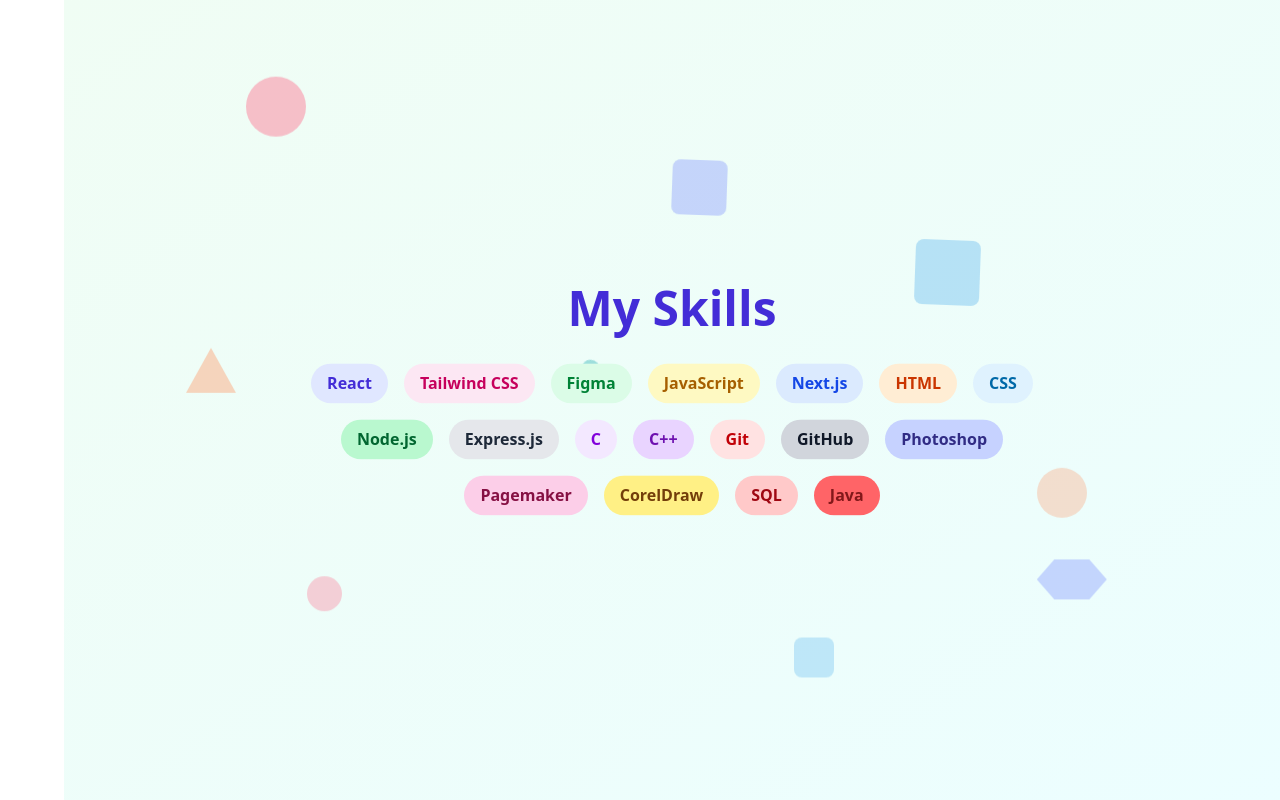
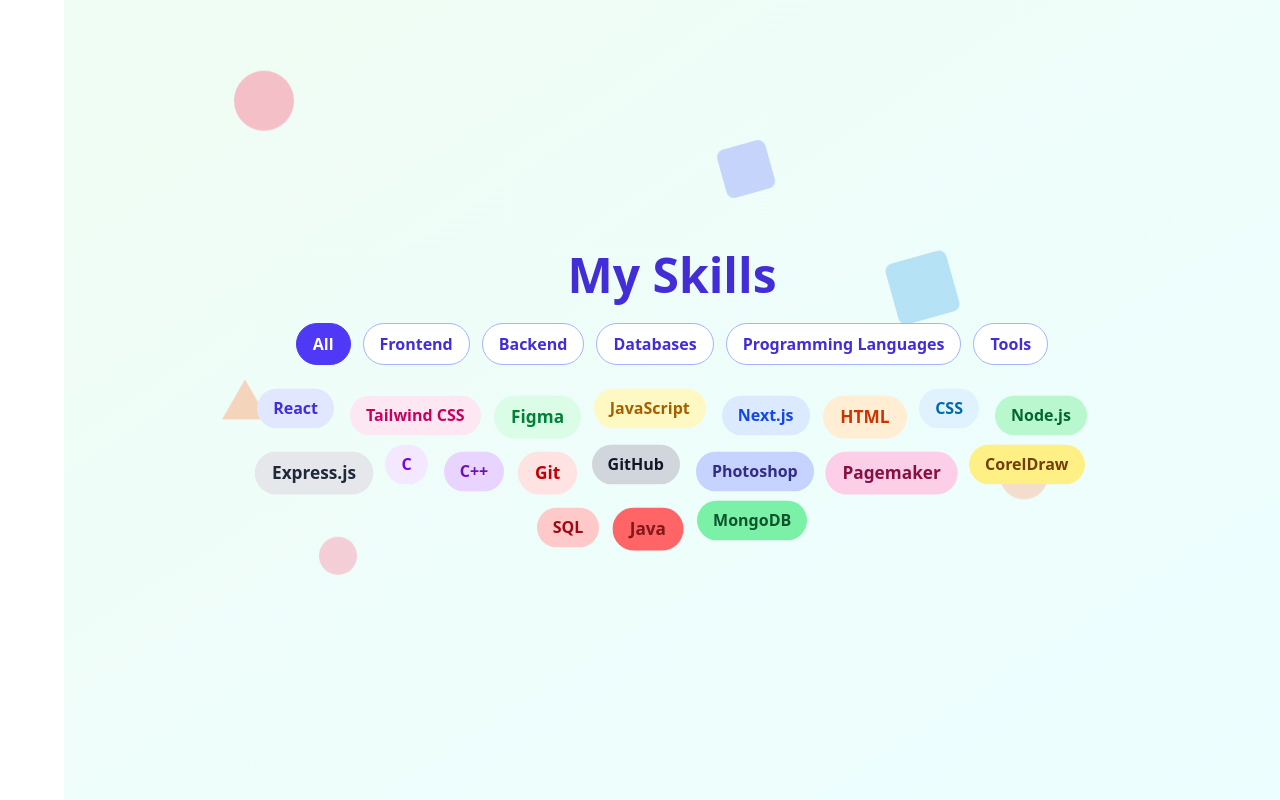
Before and after one commit to zuveriyakhan05/Next.js_Portfolio, a Next.js app: page /skills in a window 1280 px wide. Built offline with nearby package versions, Linux system fonts and the light colour scheme.

Commit message:
Next.js Portfolio

```diff
--- a/src/app/projects/page.js
+++ b/src/app/projects/page.js
@@ -8,9 +8,9 @@
         <div className="grid md:grid-cols-2 gap-6 mt-8">
           {/* Example Project Cards */}
           <div className="bg-white shadow rounded-lg p-6 text-left">
-            <h2 className="font-bold text-lg text-indigo-700 mb-2">Awesome Portfolio</h2>
-            <p className="text-gray-600 mb-2">A responsive, animated portfolio site made with Next.js and Tailwind CSS.</p>
-            <a href="https://yourprojecturl.com" target="_blank" rel="noopener" className="text-indigo-500 hover:underline">Live Demo</a>
+            <h2 className="font-bold text-lg text-indigo-700 mb-2">React Developer Portfolio</h2>
+            <p className="text-gray-600 mb-2">A responsive, animated portfolio site made with React.js and Tailwind CSS.</p>
+            <a href="https://zuveriyakhan.netlify.app/" target="_blank" rel="noopener" className="text-indigo-500 hover:underline">Live Demo</a>
           </div>
           <div className="bg-white shadow rounded-lg p-6 text-left">
             <h2 className="font-bold text-lg text-indigo-700 mb-2">Design System UI Kit</h2>
--- a/src/app/skills/page.js
+++ b/src/app/skills/page.js
@@ -4,402 +4,160 @@
 
 export default function Skills() {
   const [animate, setAnimate] = useState(false);
+  const [selectedCategory, setSelectedCategory] = useState("All");
 
   useEffect(() => {
     setAnimate(true);
   }, []);
 
   const skills = [
-    { name: "React", color: "bg-indigo-100", text: "text-indigo-700" },
-    { name: "Tailwind CSS", color: "bg-pink-100", text: "text-pink-700" },
-    { name: "Figma", color: "bg-green-100", text: "text-green-700" },
-    { name: "JavaScript", color: "bg-yellow-100", text: "text-yellow-700" },
-    { name: "Next.js", color: "bg-blue-100", text: "text-blue-700" },
-    { name: "HTML", color: "bg-orange-100", text: "text-orange-700" },
-    { name: "CSS", color: "bg-sky-100", text: "text-sky-700" },
-    { name: "Node.js", color: "bg-green-200", text: "text-green-800" },
-    { name: "Express.js", color: "bg-gray-200", text: "text-gray-800" },
-    { name: "C", color: "bg-purple-100", text: "text-purple-700" },
-    { name: "C++", color: "bg-purple-200", text: "text-purple-800" },
-    { name: "Git", color: "bg-red-100", text: "text-red-700" },
-    { name: "GitHub", color: "bg-gray-300", text: "text-gray-900" },
-    { name: "Photoshop", color: "bg-indigo-200", text: "text-indigo-900" },
-    { name: "Pagemaker", color: "bg-pink-200", text: "text-pink-900" },
-    { name: "CorelDraw", color: "bg-yellow-200", text: "text-yellow-900" },
-    { name: "SQL", color: "bg-red-200", text: "text-red-800" },
-    { name: "Java", color: "bg-red-400", text: "text-red-900" },
+    { name: "React", color: "bg-indigo-100", text: "text-indigo-700", category: "Frontend" },
+    { name: "Tailwind CSS", color: "bg-pink-100", text: "text-pink-700", category: "Frontend" },
+    { name: "Figma", color: "bg-green-100", text: "text-green-700", category: "Tools" },
+    { name: "JavaScript", color: "bg-yellow-100", text: "text-yellow-700", category: "Programming Languages" },
+    { name: "Next.js", color: "bg-blue-100", text: "text-blue-700", category: "Frontend" },
+    { name: "HTML", color: "bg-orange-100", text: "text-orange-700", category: "Frontend" },
+    { name: "CSS", color: "bg-sky-100", text: "text-sky-700", category: "Frontend" },
+    { name: "Node.js", color: "bg-green-200", text: "text-green-800", category: "Backend" },
+    { name: "Express.js", color: "bg-gray-200", text: "text-gray-800", category: "Backend" },
+    { name: "C", color: "bg-purple-100", text: "text-purple-700", category: "Programming Languages" },
+    { name: "C++", color: "bg-purple-200", text: "text-purple-800", category: "Programming Languages" },
+    { name: "Git", color: "bg-red-100", text: "text-red-700", category: "Tools" },
+    { name: "GitHub", color: "bg-gray-300", text: "text-gray-900", category: "Tools" },
+    { name: "Photoshop", color: "bg-indigo-200", text: "text-indigo-900", category: "Tools" },
+    { name: "Pagemaker", color: "bg-pink-200", text: "text-pink-900", category: "Tools" },
+    { name: "CorelDraw", color: "bg-yellow-200", text: "text-yellow-900", category: "Tools" },
+    { name: "SQL", color: "bg-red-200", text: "text-red-800", category: "Databases" },
+    { name: "Java", color: "bg-red-400", text: "text-red-900", category: "Programming Languages" },
+    { name: "MongoDB", color: "bg-green-300", text: "text-green-900", category: "Databases" },
   ];
+
+  const categories = ["All", "Frontend", "Backend", "Databases", "Programming Languages", "Tools"];
+
+  // Filter skills based on selected category
+  const filteredSkills =
+    selectedCategory === "All"
+      ? skills
+      : skills.filter((skill) => skill.category === selectedCategory);
 
   return (
     <main className="sm:ml-16 min-h-screen flex items-center justify-center px-4 relative overflow-hidden bg-gradient-to-br from-green-50 to-cyan-50">
 
-      {/* Floating shapes animations */}
+      {/* Floating Shapes */}
       <div className="floating-shapes absolute inset-0 pointer-events-none z-0">
-
-        {/* Circles with various sizes */}
-        <div
-          className="shape circle animate-float"
-          style={{
-            top: "10%",
-            left: "15%",
-            width: 60,
-            height: 60,
-            backgroundColor: "rgba(255,99,132,0.4)",
-            opacity: 0,
-            animationFillMode: "forwards",
-            animationName: "fadeInOpacity, float",
-            animationDuration: "1s, 7s",
-            animationTimingFunction: "ease forwards, ease-in-out",
-            animationIterationCount: "1, infinite",
-            animationDelay: "0s, 0s",
-          }}
-        />
-
-        <div
-          className="shape circle animate-float-delay"
-          style={{
-            top: "75%",
-            left: "20%",
-            width: 35,
-            height: 35,
-            backgroundColor: "rgba(255,99,132,0.3)",
-            opacity: 0,
-            animationFillMode: "forwards",
-            animationName: "fadeInOpacity, float",
-            animationDuration: "1s, 8s",
-            animationTimingFunction: "ease forwards, ease-in-out",
-            animationIterationCount: "1, infinite",
-            animationDelay: "0.9s, 2s",
-          }}
-        />
-
-        <div
-          className="shape circle animate-float-alt"
-          style={{
-            top: "55%",
-            left: "80%",
-            width: 50,
-            height: 50,
-            backgroundColor: "rgba(255, 150, 100, 0.3)",
-            opacity: 0,
-            animationFillMode: "forwards",
-            animationName: "fadeInOpacity, floatAlt",
-            animationDuration: "1s, 10s",
-            animationTimingFunction: "ease forwards, ease-in-out",
-            animationIterationCount: "1, infinite",
-            animationDelay: "1.5s, 1s",
-          }}
-        />
-
-        {/* Squares with varied sizes */}
-        <div
-          className="shape square animate-rotate"
-          style={{
-            top: "30%",
-            left: "70%",
-            width: 65,
-            height: 65,
-            backgroundColor: "rgba(54,162,235,0.3)",
-            opacity: 0,
-            animationFillMode: "forwards",
-            animationName: "fadeInOpacity, rotate",
-            animationDuration: "1s, 12s",
-            animationTimingFunction: "ease forwards, linear",
-            animationIterationCount: "1, infinite",
-            animationDelay: "0.3s, 0s",
-          }}
-        />
-
-        <div
-          className="shape square bounce"
-          style={{
-            top: "80%",
-            left: "60%",
-            width: 40,
-            height: 40,
-            backgroundColor: "rgba(54,162,235,0.25)",
-            opacity: 0,
-            animationFillMode: "forwards",
-            animationName: "fadeInOpacity, bounce",
-            animationDuration: "1s, 3s",
-            animationTimingFunction: "ease forwards, ease-in-out",
-            animationIterationCount: "1, infinite",
-            animationDelay: "1.2s, 0s",
-          }}
-        />
-
-        <div
-          className="shape square animate-rotate diamond"
-          style={{
-            top: "20%",
-            left: "50%",
-            width: 55,
-            height: 55,
-            backgroundColor: "rgba(100, 120, 255, 0.3)",
-            opacity: 0,
-            animationFillMode: "forwards",
-            animationName: "fadeInOpacity, rotate",
-            animationDuration: "1s, 12s",
-            animationTimingFunction: "ease forwards, linear",
-            animationIterationCount: "1, infinite",
-            animationDelay: "1.8s, 0s",
-          }}
-        />
-
-        {/* Dot with size variation */}
-        <div
-          className="shape dot animate-orbit"
-          style={{
-            top: "50%",
-            left: "35%",
-            width: 18,
-            height: 18,
-            backgroundColor: "rgba(75,192,192,0.5)",
-            opacity: 0,
-            animationFillMode: "forwards",
-            animationName: "fadeInOpacity, orbit",
-            animationDuration: "1s, 8s",
-            animationTimingFunction: "ease forwards, linear",
-            animationIterationCount: "1, infinite",
-            animationDelay: "0.6s, 0s",
-          }}
-        />
-
-        {/* Triangle with larger size */}
-        <div
-          className="shape triangle animate-float-alt"
-          style={{
-            top: "40%",
-            left: "10%",
+        {/* Circles */}
+        <div className="shape circle animate-float" style={{ top: "10%", left: "14%", width: 60, height: 60, backgroundColor: "rgba(255,99,132,0.4)" }} />
+        <div className="shape circle animate-float-delay" style={{ top: "70%", left: "21%", width: 38, height: 38, backgroundColor: "rgba(255,99,132,0.3)" }} />
+        <div className="shape circle animate-float-alt" style={{ top: "53%", left: "77%", width: 48, height: 48, backgroundColor: "rgba(255,150,100,0.3)" }} />
+        {/* Squares */}
+        <div className="shape square animate-rotate" style={{ top: "32%", left: "68%", width: 63, height: 63, backgroundColor: "rgba(54,162,235,0.3)" }} />
+        <div className="shape square bounce" style={{ top: "83%", left: "60%", width: 35, height: 35, backgroundColor: "rgba(54,162,235,0.25)" }} />
+        {/* Diamond */}
+        <div className="shape square diamond animate-rotate" style={{ top: "18%", left: "54%", width: 50, height: 50, backgroundColor: "rgba(100,120,255,0.3)" }} />
+        {/* Dot */}
+        <div className="shape dot animate-orbit" style={{ top: "52%", left: "32%", width: 14, height: 14, backgroundColor: "rgba(75,192,192,0.5)" }} />
+        {/* Triangle */}
+        <div className="shape triangle animate-float-alt" style={{
+          top: "44%",
+          left: "13%",
           width: 0,
           height: 0,
-            borderLeft: "25px solid transparent",
-            borderRight: "25px solid transparent",
-            borderBottom: "45px solid rgba(255, 150, 100, 0.4)",
-            opacity: 0,
-            animationFillMode: "forwards",
-            animationName: "fadeInOpacity, floatAlt",
-            animationDuration: "1s, 10s",
-            animationTimingFunction: "ease forwards, ease-in-out",
-            animationIterationCount: "1, infinite",
-            animationDelay: "2s, 1s",
-          }}
-        />
-
-        {/* Hexagon (slightly bigger) */}
-        <div
-          className="shape hexagon bounce"
-          style={{
-            top: "70%",
-            left: "80%",
+          borderLeft: "23px solid transparent",
+          borderRight: "23px solid transparent",
+          borderBottom: "40px solid rgba(255,150,100,0.4)"
+        }} />
+        {/* Hexagon */}
+        <div className="shape hexagon bounce" style={{
+          top: "67%",
+          left: "82%",
           width: 70,
           height: 40,
-            backgroundColor: "rgba(100, 120, 255, 0.3)",
-            opacity: 0,
-            animationFillMode: "forwards",
-            animationName: "fadeInOpacity, bounce",
-            animationDuration: "1s, 6s",
-            animationTimingFunction: "ease forwards, ease-in-out",
-            animationIterationCount: "1, infinite",
-            animationDelay: "2.3s, 0s",
-          }}
-        />
-
+          backgroundColor: "rgba(100,120,255,0.3)"
+        }} />
       </div>
 
-      <section className="max-w-3xl w-full mx-auto text-center relative z-10">
-        {/* Heading with fade down */}
-        <h1 className="text-4xl md:text-5xl font-extrabold mb-4 text-indigo-700 animate-fade-down">
+      <section className="max-w-4xl w-full mx-auto text-center relative z-10">
+        <h1 className="text-4xl md:text-5xl font-extrabold mb-6 text-indigo-700 animate-fade-down">
           My Skills
         </h1>
 
-        {/* Skill tags with subtle bounce */}
-        <div className="flex flex-wrap items-center justify-center gap-4 mt-8">
-          {skills.map((skill, index) => (
+        {/* Category Filter Buttons */}
+        <div className="flex flex-wrap justify-center gap-3 mb-8">
+          {categories.map((cat) => (
+            <button
+              key={cat}
+              onClick={() => setSelectedCategory(cat)}
+              className={`px-4 py-2 rounded-full border font-semibold transition ${
+                selectedCategory === cat
+                  ? "bg-indigo-600 text-white border-indigo-600"
+                  : "bg-white text-indigo-700 border-indigo-300 hover:bg-indigo-100"
+              }`}
+            >
+              {cat}
+            </button>
+          ))}
+        </div>
+
+        {/* Skills Grid */}
+        <div className="flex flex-wrap items-center justify-center gap-4">
+          {filteredSkills.map((skill, index) => {
+            const animationClass =
+              index % 3 === 0
+                ? "skill-float"
+                : index % 3 === 1
+                ? "skill-bounce"
+                : "skill-pulse";
+
+            return (
               <span
                 key={skill.name}
-              className={`${skill.color} ${skill.text} px-4 py-2 rounded-full font-semibold inline-block transition-transform duration-500 ease-out bounce-slow`}
+                className={`${skill.color} ${skill.text} ${animationClass} px-4 py-2 rounded-full font-semibold inline-block transition-transform duration-500 ease-out`}
                 style={{
                   opacity: animate ? 1 : 0,
                   transform: animate ? "scale(1)" : "scale(0.5)",
-                transitionDelay: `${index * 0.06}s`,
+                  transitionDelay: `${index * 0.05}s`,
                 }}
               >
                 {skill.name}
               </span>
-          ))}
+            );
+          })}
         </div>
       </section>
 
-      {/* Animation Styles */}
+      {/* Animations - Keeping your previous styles */}
       <style jsx>{`
-        .floating-shapes {
-          position: absolute;
-          width: 100%;
-          height: 100%;
-          pointer-events: none;
-          overflow: visible;
-        }
-        .shape {
-          position: absolute;
-          opacity: 0; /* start hidden for fade-in */
-        }
-        .circle {
-          border-radius: 50%;
-        }
-        .square {
-          border-radius: 8px;
-          background-clip: padding-box;
-        }
-        /* Diamond is rotated square */
-        .diamond {
-          transform: rotate(45deg);
-        }
-        .dot {
-          border-radius: 50%;
-        }
-        /* Triangle shape with borders, no width/height */
-        .triangle {
-          width: 0;
-          height: 0;
-          position: absolute;
-        }
-        /* Hexagon shape using clip-path */
-        .hexagon {
-          position: relative;
-          clip-path: polygon(
-            25% 0%,
-            75% 0%,
-            100% 50%,
-            75% 100%,
-            25% 100%,
-            0% 50%
-          );
-          background-color: rgba(100, 120, 255, 0.3);
-        }
-
-        /* Fade In Opacity */
-        @keyframes fadeInOpacity {
-          from {
-            opacity: 0;
-          }
-          to {
-            opacity: 1;
-          }
-        }
-
-        /* Float up/down */
-        @keyframes float {
-          0%, 100% {
-            transform: translateY(0);
-          }
-          50% {
-            transform: translateY(-24px);
-          }
-        }
-        @keyframes floatAlt {
-          0%, 100% {
-            transform: translateY(0);
-          }
-          50% {
-            transform: translateY(28px);
-          }
-        }
-        .animate-float {
-          animation-name: fadeInOpacity, float;
-          animation-duration: 1s, 7s;
-          animation-fill-mode: forwards;
-          animation-timing-function: ease forwards, ease-in-out;
-          animation-iteration-count: 1, infinite;
-          animation-delay: 0s, 0s;
-        }
-        .animate-float-delay {
-          animation-name: fadeInOpacity, float;
-          animation-duration: 1s, 8s;
-          animation-fill-mode: forwards;
-          animation-timing-function: ease forwards, ease-in-out;
-          animation-iteration-count: 1, infinite;
-          animation-delay: 0.9s, 2s;
-        }
-        .animate-float-alt {
-          animation-name: fadeInOpacity, floatAlt;
-          animation-duration: 1s, 10s;
-          animation-fill-mode: forwards;
-          animation-timing-function: ease forwards, ease-in-out;
-          animation-iteration-count: 1, infinite;
-          animation-delay: 1.5s, 1s;
-        }
-
-        /* Rotate */
-        @keyframes rotate {
-          from {
-            transform: rotate(0deg);
-          }
-          to {
-            transform: rotate(360deg);
-          }
-        }
-        .animate-rotate {
-          animation-name: fadeInOpacity, rotate;
-          animation-duration: 1s, 12s;
-          animation-fill-mode: forwards;
-          animation-timing-function: ease forwards, linear;
-          animation-iteration-count: 1, infinite;
-          animation-delay: 0.3s, 0s;
-        }
-
-        /* Orbit */
-        @keyframes orbit {
-          0% {
-            transform: rotate(0deg) translateX(100px);
-          }
-          100% {
-            transform: rotate(360deg) translateX(100px);
-          }
-        }
-        .animate-orbit {
-          animation-name: fadeInOpacity, orbit;
-          animation-duration: 1s, 8s;
-          animation-fill-mode: forwards;
-          animation-timing-function: ease forwards, linear;
-          animation-iteration-count: 1, infinite;
-          animation-delay: 0.6s, 0s;
-          transform-origin: center center;
-        }
-
-        /* Bounce */
-        @keyframes bounce {
-          0%, 100% {
-            transform: translateY(0);
-          }
-          50% {
-            transform: translateY(-10px);
-          }
-        }
-        .bounce {
-          animation: bounce 3s ease-in-out infinite;
-        }
-        .bounce-slow {
-          animation: bounce 6s ease-in-out infinite;
-        }
-        .bounce-slower {
-          animation: bounce 9s ease-in-out infinite;
-        }
-
-        /* Fade Down */
-        .animate-fade-down {
-          animation: fadeDown 1.1s ease forwards;
-        }
-        @keyframes fadeDown {
-          0% {
-            opacity: 0;
-            transform: translateY(-32px);
-          }
-          100% {
-            opacity: 1;
-            transform: translateY(0);
-          }
-        }
+        .floating-shapes { position: absolute; width: 100%; height: 100%; pointer-events: none; }
+        .shape { position: absolute; opacity: 0; animation-fill-mode: forwards; animation-name: fadeInOpacity; animation-duration: 1s; animation-timing-function: ease; animation-iteration-count: 1; }
+        .circle { border-radius: 50%; }
+        .square { border-radius: 8px; background-clip: padding-box; }
+        .diamond { transform: rotate(45deg); }
+        .dot { border-radius: 50%; }
+        .triangle { width: 0; height: 0; position: absolute; }
+        .hexagon { position: relative; clip-path: polygon(25% 0%,75% 0%,100% 50%,75% 100%,25% 100%,0% 50%); background-color: rgba(100,120,255,0.3); }
+        @keyframes fadeInOpacity { from { opacity: 0; } to { opacity: 1; } }
+        @keyframes float { 0%,100%{transform:translateY(0);} 50%{transform:translateY(-24px);} }
+        @keyframes floatAlt { 0%,100%{transform:translateY(0);} 50%{transform:translateY(28px);} }
+        .animate-float { animation-name: fadeInOpacity, float; animation-duration: 1s, 7s; animation-fill-mode: forwards; animation-timing-function: ease, ease-in-out; animation-iteration-count: 1, infinite; animation-delay: 0s, 0s; }
+        .animate-float-delay { animation-name: fadeInOpacity, float; animation-duration: 1s, 8s; animation-fill-mode: forwards; animation-timing-function: ease, ease-in-out; animation-iteration-count: 1, infinite; animation-delay: 0.9s, 2s; }
+        .animate-float-alt { animation-name: fadeInOpacity, floatAlt; animation-duration: 1s, 10s; animation-fill-mode: forwards; animation-timing-function: ease, ease-in-out; animation-iteration-count: 1, infinite; animation-delay: 1.5s, 1s; }
+        @keyframes rotate { from{transform:rotate(0deg);} to{transform:rotate(360deg);} }
+        .animate-rotate { animation-name: fadeInOpacity, rotate; animation-duration: 1s, 12s; animation-fill-mode: forwards; animation-timing-function: ease, linear; animation-iteration-count: 1, infinite; animation-delay: 0.3s, 0s; }
+        @keyframes orbit { 0%{transform:rotate(0deg)translateX(100px);} 100%{transform:rotate(360deg)translateX(100px);} }
+        .animate-orbit { animation-name: fadeInOpacity, orbit; animation-duration: 1s, 8s; animation-fill-mode: forwards; animation-timing-function: ease, linear; animation-iteration-count: 1, infinite; animation-delay: 0.6s, 0s; transform-origin: center center; }
+        .bounce { animation: bounce 3s ease-in-out infinite; }
+        @keyframes bounce { 0%,100%{transform:translateY(0);} 50%{transform:translateY(-10px);} }
+        .bounce-slow { animation: bounce 6s ease-in-out infinite; }
+        .bounce-slower { animation: bounce 9s ease-in-out infinite; }
+        /* Skill animations */
+        @keyframes skillFloat { 0%,100%{transform:translateY(0);} 50%{transform:translateY(-10px);} }
+        @keyframes skillBounce { 0%,100%{transform:translateY(0);} 50%{transform:translateY(-6px);} }
+        @keyframes skillPulse { 0%,100%{transform:scale(1);} 50%{transform:scale(1.08);} }
+        .skill-float { animation: skillFloat 4s ease-in-out infinite; }
+        .skill-bounce { animation: skillBounce 3s ease-in-out infinite; }
+        .skill-pulse { animation: skillPulse 3.5s ease-in-out infinite; }
+        .animate-fade-down { animation: fadeDown 1.1s ease forwards; }
+        @keyframes fadeDown { 0%{opacity:0;transform:translateY(-32px);} 100%{opacity:1;transform:translateY(0);} }
       `}</style>
     </main>
   );
```
Lines whose indentation alone changed are shown as unchanged.
